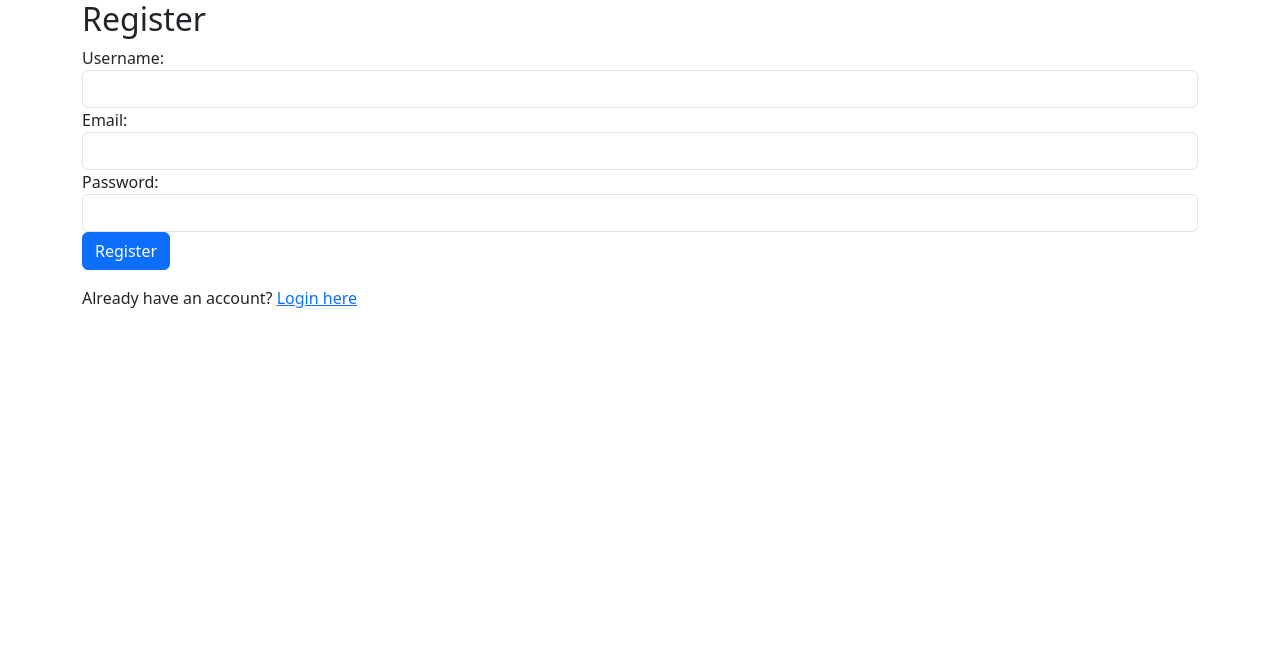
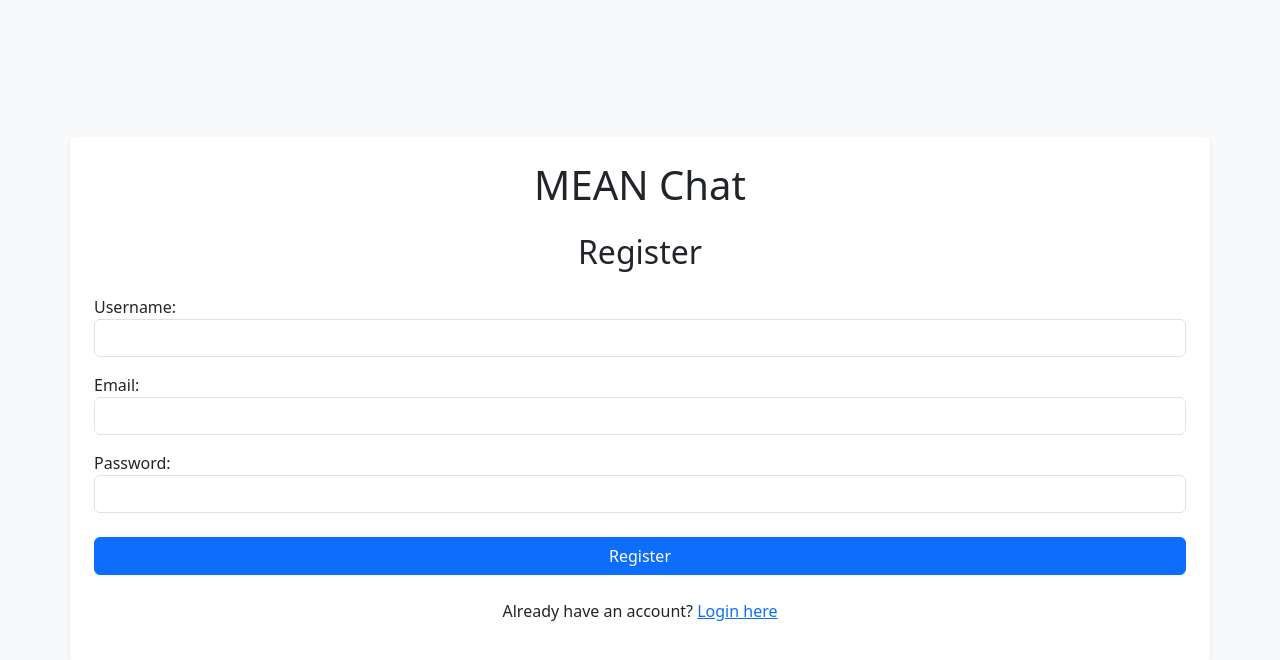
Before and after one commit to AaronGulman/MEAN-Chat, an Angular app in the folder client/: page /register in a window 1280 px wide. Shown: the top 660 px of the page. Built offline with nearby package versions, Linux system fonts and the light colour scheme.

Commit message:
Re-styled login, register form

```diff
--- a/client/src/app/components/login/login.component.html
+++ b/client/src/app/components/login/login.component.html
@@ -1,7 +1,9 @@
-<div class="container">
-    <h2>Login</h2>
+<div class="d-flex align-items-center justify-content-center min-vh-100 bg-light">
+  <div class="container p-4 bg-white rounded shadow-sm">
+      <h1 class="text-center mb-4">MEAN Chat</h1>
+      <h2 class="text-center mb-4">Login</h2>
       <form (ngSubmit)="onLogin()">
-      <div class="form-group">
+          <div class="form-group mb-3">
               <label for="username">Username:</label>
               <input
                   type="text"
@@ -12,7 +14,7 @@
                   required
               />
           </div>
-      <div class="form-group">
+          <div class="form-group mb-4">
               <label for="password">Password:</label>
               <input
                   type="password"
@@ -23,9 +25,10 @@
                   required
               />
           </div>
-      <button type="submit" class="btn btn-primary">Login</button>
+          <button type="submit" class="btn btn-primary w-100">Login</button>
       </form>
-    <div class="mt-3">
+      <div class="mt-4 text-center">
           <p>Don't have an account? <a routerLink="/register">Register here</a></p>
       </div>
   </div>
+</div>
--- a/client/src/app/components/login/login.component.ts
+++ b/client/src/app/components/login/login.component.ts
@@ -24,8 +24,8 @@ export class LoginComponent {
         console.log(data);
         if (data.valid) {
           console.log('Login successful', data);
-          alert("Login Successful");
-          //this.router.navigate(['/dashboard']);
+          //alert("Login Successful");
+          this.router.navigate(['/dashboard']);
         } else {
           alert('Login failed. Please check your credentials and try again.');
         }
--- a/client/src/app/components/register/register.component.html
+++ b/client/src/app/components/register/register.component.html
@@ -1,7 +1,9 @@
-<div class="container">
-  <h2>Register</h2>
+<div class="d-flex align-items-center justify-content-center min-vh-100 bg-light">
+  <div class="container p-4 bg-white rounded shadow-sm">
+      <h1 class="text-center mb-4">MEAN Chat</h1>
+      <h2 class="text-center mb-4">Register</h2>
       <form (ngSubmit)="onRegister()" #registerForm="ngForm">
-    <div class="form-group">
+          <div class="form-group mb-3">
               <label for="username">Username:</label>
               <input
                   type="text"
@@ -11,12 +13,12 @@
                   class="form-control"
                   required
               />
-      <div *ngIf="registerForm.submitted && !registerForm.controls['username']?.valid" class="text-danger">
+              <div *ngIf="registerForm.submitted && !registerForm.controls['username']?.valid" class="text-danger mt-2">
                   Username is required.
               </div>
           </div>
 
-    <div class="form-group">
+          <div class="form-group mb-3">
               <label for="email">Email:</label>
               <input
                   type="email"
@@ -27,13 +29,13 @@
                   required
                   #emailInput="ngModel"
               />
-      <div *ngIf="registerForm.submitted && !registerForm.controls['email']?.valid" class="text-danger">
+              <div *ngIf="registerForm.submitted && !registerForm.controls['email']?.valid" class="text-danger mt-2">
                   <div *ngIf="emailInput.errors?.['required']">Email is required.</div>
                   <div *ngIf="emailInput.errors?.['email']">Please enter a valid email address.</div>
               </div>
           </div>
 
-    <div class="form-group">
+          <div class="form-group mb-4">
               <label for="password">Password:</label>
               <input
                   type="password"
@@ -43,14 +45,15 @@
                   class="form-control"
                   required
               />
-      <div *ngIf="registerForm.submitted && !registerForm.controls['password']?.valid" class="text-danger">
+              <div *ngIf="registerForm.submitted && !registerForm.controls['password']?.valid" class="text-danger mt-2">
                   Password is required.
               </div>
           </div>
 
-    <button type="submit" class="btn btn-primary">Register</button>
+          <button type="submit" class="btn btn-primary w-100">Register</button>
       </form>
-  <div class="mt-3">
+      <div class="mt-4 text-center">
           <p>Already have an account? <a routerLink="/login">Login here</a></p>
       </div>
   </div>
+</div>
--- a/client/src/app/components/register/register.component.ts
+++ b/client/src/app/components/register/register.component.ts
@@ -3,6 +3,7 @@ import { FormsModule } from '@angular/forms';
 import { CommonModule } from '@angular/common';
 import { AuthService } from '../../services/auth.service';
 import { RouterModule } from '@angular/router';
+import { Router } from '@angular/router';
 
 @Component({
   selector: 'app-register',
@@ -15,13 +16,13 @@ export class RegisterComponent {
   email: string = '';
   password: string = '';
 
-  constructor(private authService: AuthService) {}
+  constructor(private authService: AuthService, private router: Router) {}
 
   onRegister() {
     this.authService.register(this.username, this.email, this.password).subscribe({
       next: (data:any) => {
         console.log('Register successful', data);
-        //this.router.navigate(['/dashboard']);
+        this.router.navigate(['/dashboard']);
       },
       error: (error) => {
         console.error('Register failed', error);
```
Lines whose indentation alone changed are shown as unchanged.
